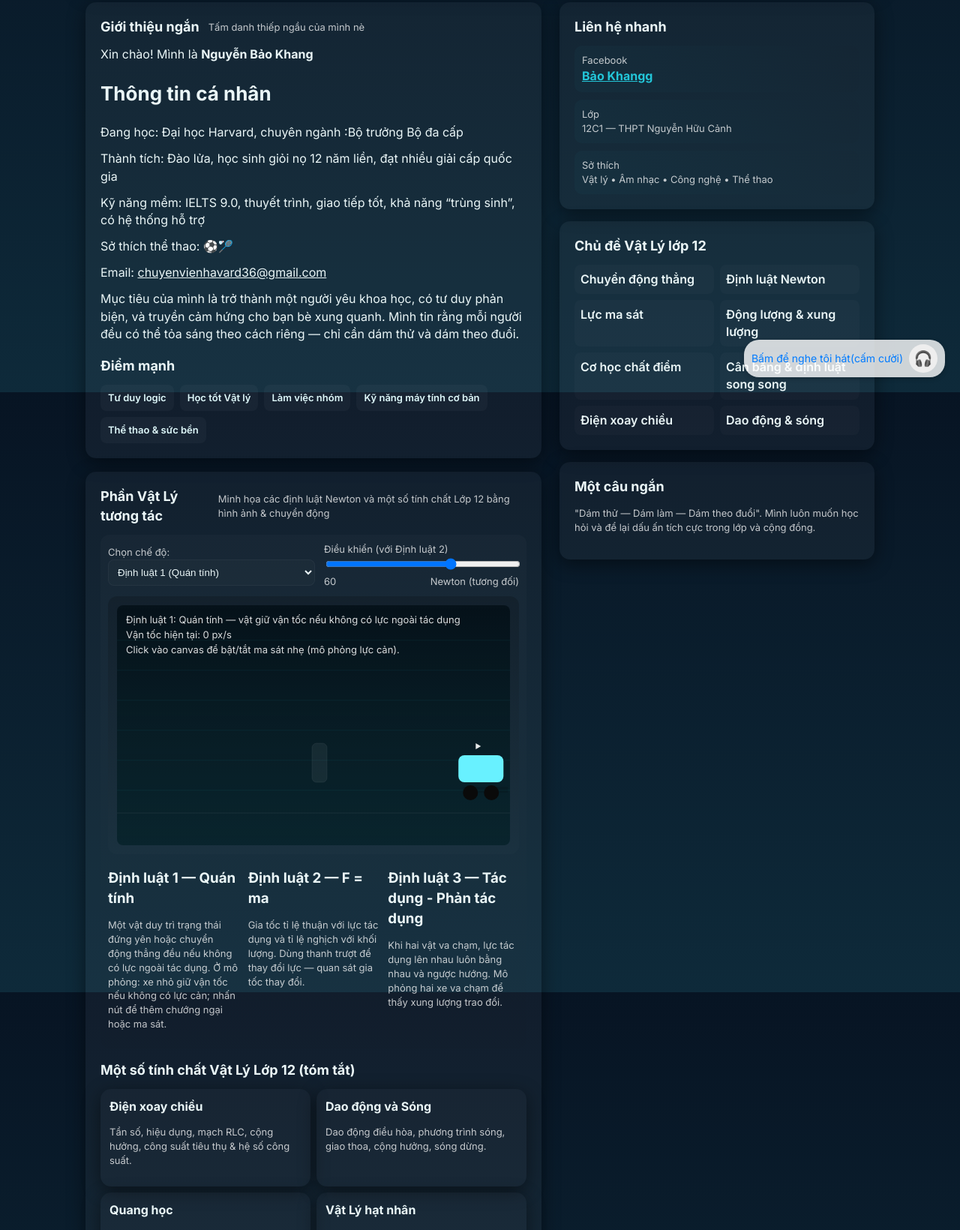
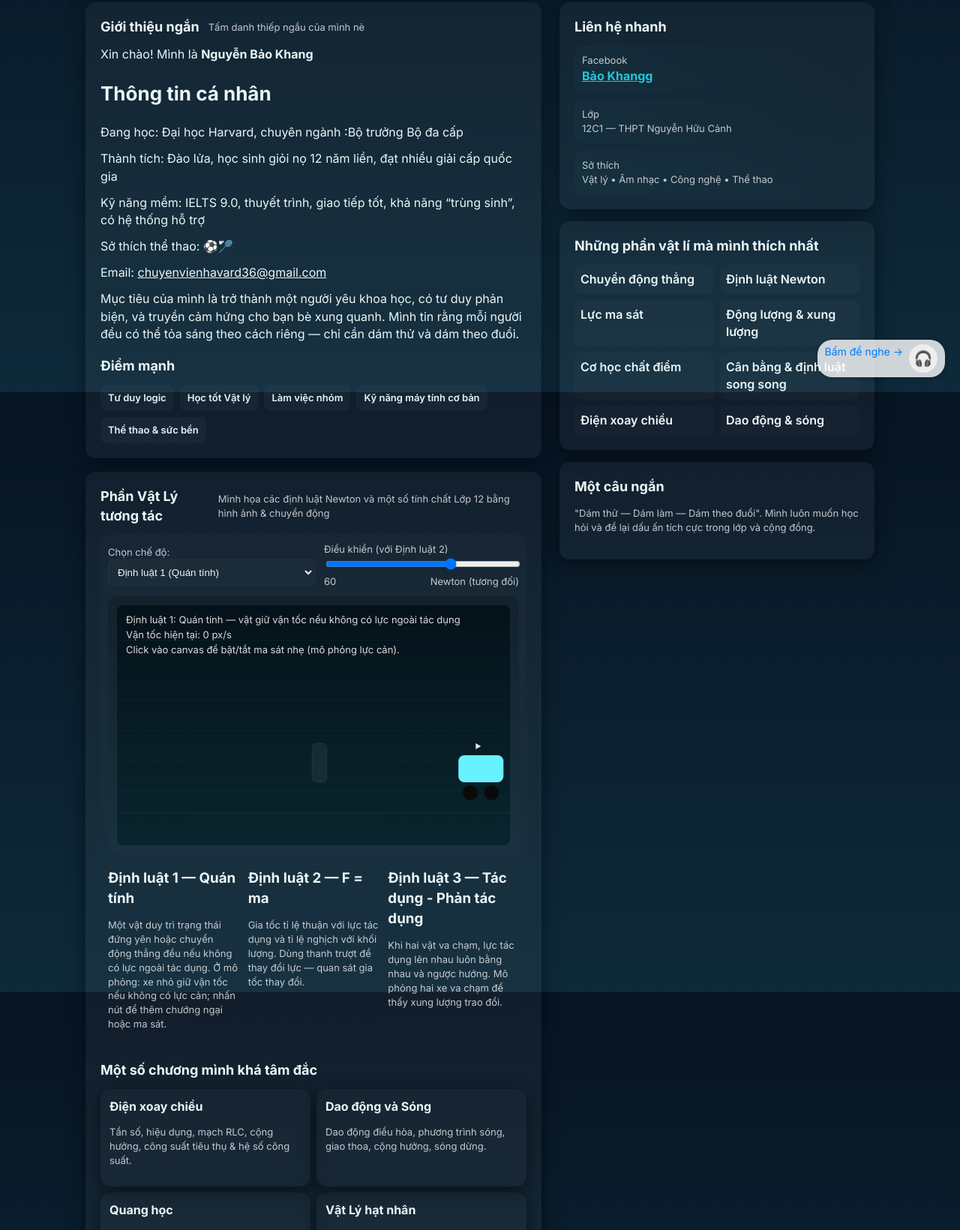
Before and after one commit to hvl8a3nguyenbaokhang-cmd/Khang, a plain HTML site: page index.html in a window 1280 px wide. Shown: the part 277-1917 px from the top of the page at 75% size. Drawn offline with Linux system fonts and the light colour scheme.

Commit message:
update wed

```diff
--- a/index.html
+++ b/index.html
@@ -221,7 +221,7 @@
 
           <!-- Additional: quick notes for grade 12 -->
           <div style="margin-top:16px">
-            <div class="section-title"><h2>Một số tính chất Vật Lý Lớp 12 (tóm tắt)</h2></div>
+            <div class="section-title"><h2>Một số chương mình khá tâm đắc</h2></div>
             <div style="display:grid;grid-template-columns:1fr 1fr;gap:8px">
               <div class="card" style="background:rgba(255,255,255,0.02);padding:12px">
                 <strong>Điện xoay chiều</strong>
@@ -287,7 +287,7 @@
         </div>
 
         <div class="card" style="margin-top:16px">
-          <div class="section-title"><h2>Chủ đề Vật Lý lớp 12</h2></div>
+          <div class="section-title"><h2> Những phần vật lí mà mình thích nhất</h2></div>
           <div class="topic-list">
             <div class="topic">Chuyển động thẳng</div>
             <div class="topic">Định luật Newton</div>
@@ -588,14 +588,14 @@ function closePopup() {
     });
   </script>
 <!-- File âm thanh -->
-<audio id="myAudio" src="3.mp3"></audio>
+<audio id="myAudio" src="4.mp3"></audio>
 
 <!-- Nút + chữ cố định góc phải dưới -->
 <div style="
   position: fixed;
   bottom: 20px;
   right: 20px;
-  display: flex;
+  display: flex;.0
   align-items: center;
   gap: 8px;
   background: rgba(255,255,255,0.8);
@@ -604,7 +604,7 @@ function closePopup() {
   box-shadow: 0 2px 6px rgba(0,0,0,0.2);
   font-size: 14px;
 ">
-  <span id="audioText"style="color:#007BFF;" >Bấm để nghe tôi hát(cấm cười)</span>
+  <span id="audioText"style="color:#007BFF;" >Bấm để nghe →</span>
   <button id="audioBtn" style="
     font-size: 20px;
     cursor: pointer;
@@ -633,7 +633,7 @@ function closePopup() {
       audio.pause();
       btn.textContent = "🎧";
       btn.style.background = "#eee";
-      text.textContent = "Bấm để nghe tôi hát(cấm cười)";
+      text.textContent = "Bấm để nghe nhạc→";
     }
   });
 </script>
```
Also changed, not shown: 1 other file.
